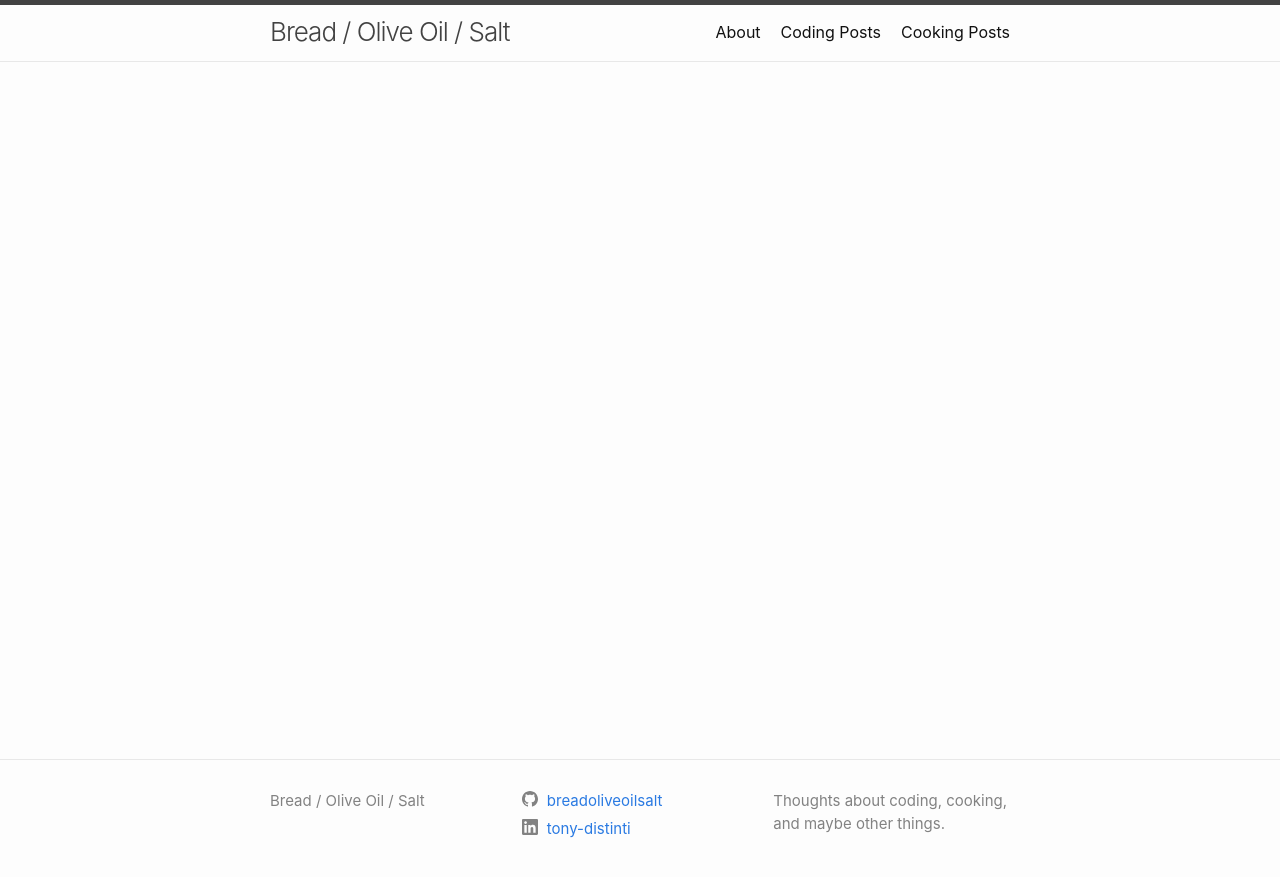
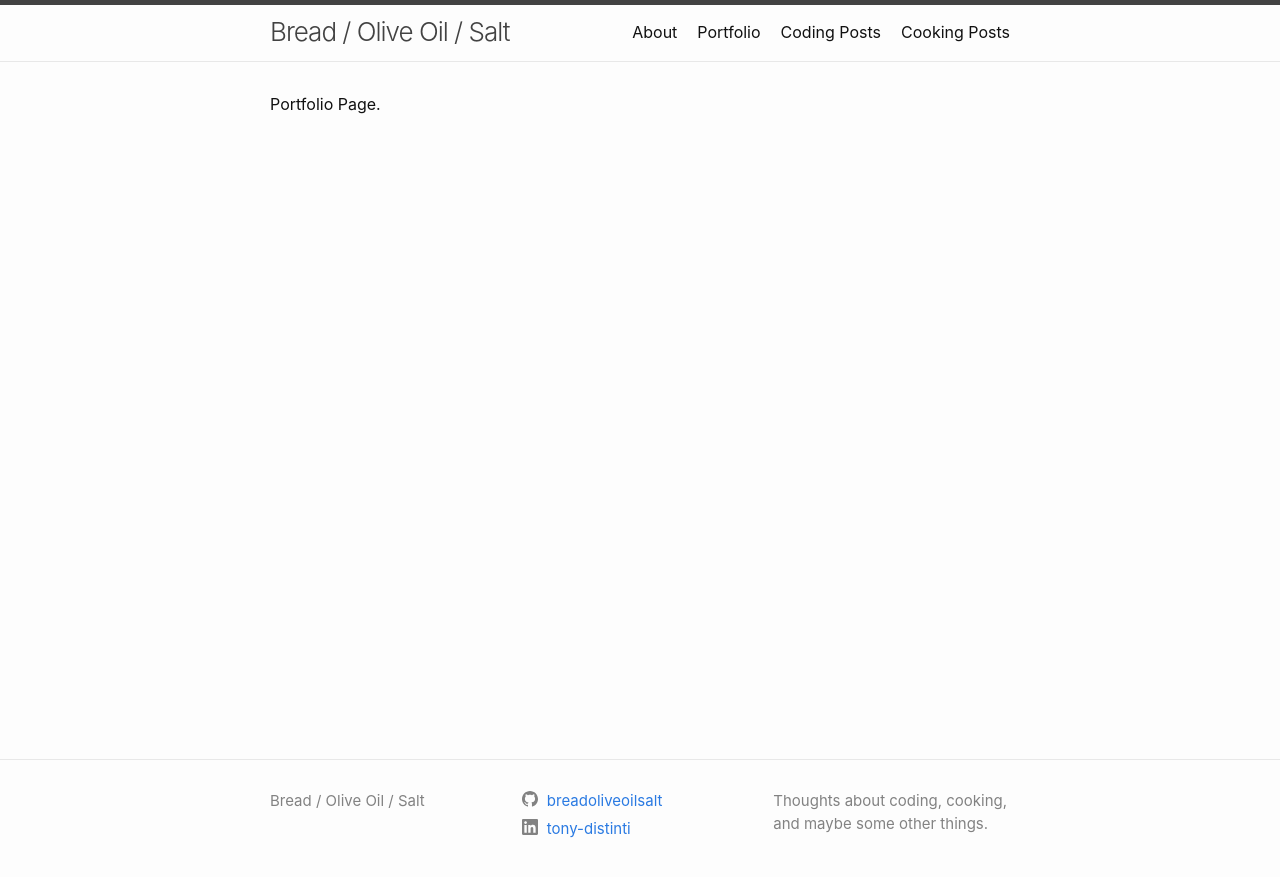
Before and after one commit to breadoliveoilsalt/breadoliveoilsalt.github.io, a Jekyll site: the page built from portfolio.md, in a window 1280 px wide. Shown: the top 877 px of the page. Built offline with Jekyll 4.4.1, drawn with Linux system fonts in a browser that asks for light colours; our own code applies the rules of GitHub Pages for plain Markdown files.

Commit message:
Add basic portfolio page.

```diff
--- a/_config.yml
+++ b/_config.yml
@@ -16,7 +16,7 @@
 title: Bread / Olive Oil / Salt
 # email: your-email@example.com
 description: >- # this means to ignore newlines until "baseurl:"
-  Thoughts about coding, cooking, and maybe other things.
+  Thoughts about coding, cooking, and maybe some other things.
 baseurl: "" # the subpath of your site, e.g. /blog
 url: "" # the base hostname & protocol for your site, e.g. http://example.com
 # twitter_username: jekyllrb
@@ -33,6 +33,12 @@ plugins:
 
 safe: true
 
+header_pages:
+  - about.md
+  - portfolio.md
+  - coding.md
+  - cooking.md
+
 #
 # Exclude from processing.
 # The following items will not be processed, by default. Create a custom list
--- a/_layouts/home.html
+++ b/_layouts/home.html
@@ -10,7 +10,7 @@ layout: default
   {{ content }}
 
   {%- if site.posts.size > 0 -%}
-    <h2 class="post-list-heading">{{ page.list_title | default: "Posts" }}</h2>
+    <h2 class="post-list-heading">{{ page.list_title | default: "All Posts" }}</h2>
     <ul class="post-list">
       {%- for post in site.posts -%}
       <li>
--- /dev/null
+++ b/_layouts/portfolio.html
@@ -0,0 +1,5 @@
+---
+layout: default
+---
+
+Portfolio Page.
--- a/portfolio.md
+++ b/portfolio.md
@@ -0,0 +1,6 @@
+---
+layout: portfolio
+title: Portfolio
+list_title: Portfolio
+permalink: /portfolio/
+---
```
Also changed, not shown: _posts/2018_09_05-coding-with-a-newborn.markdown (added, +8 -0 lines), cooking.md (+1 -1 lines).
